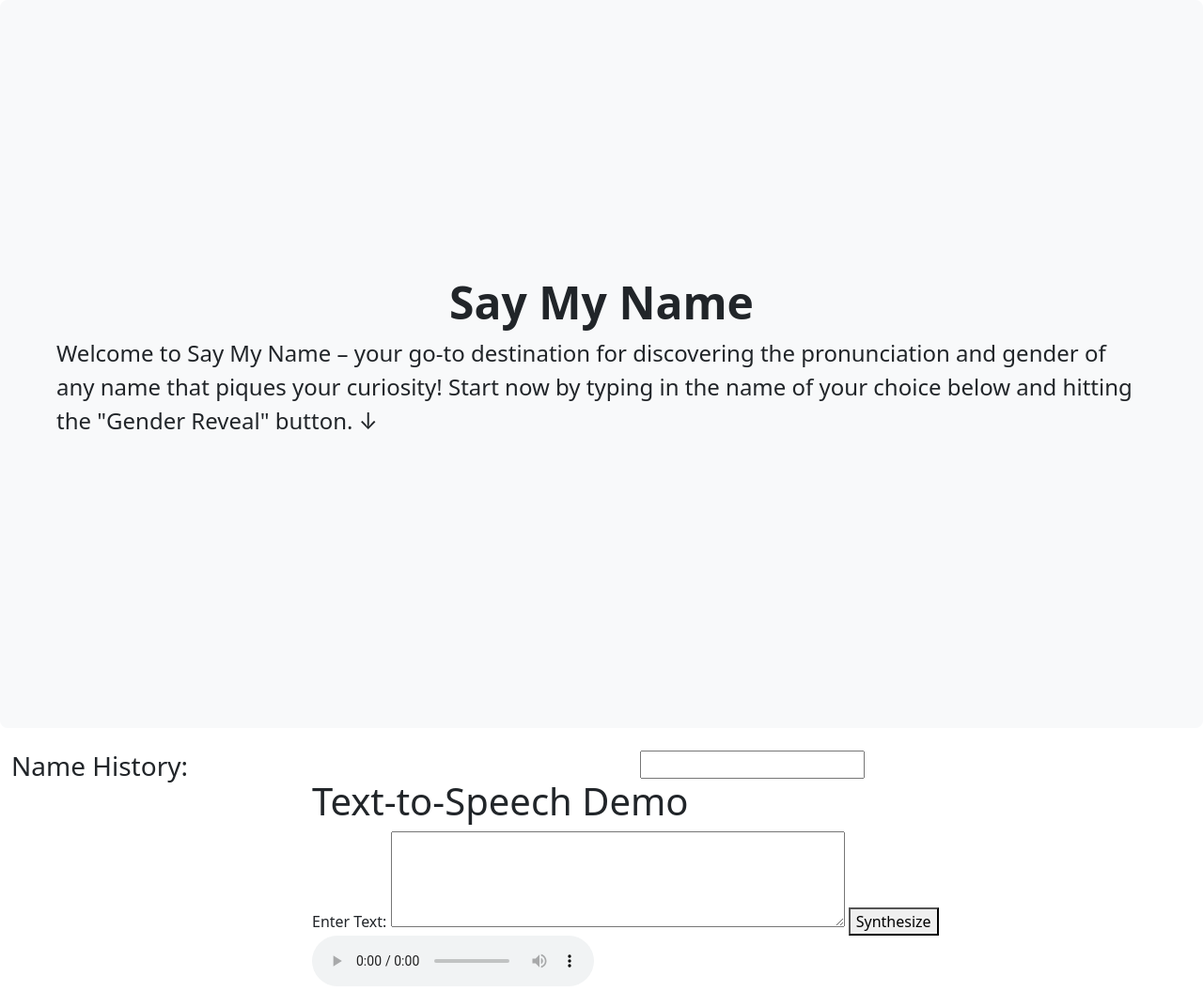
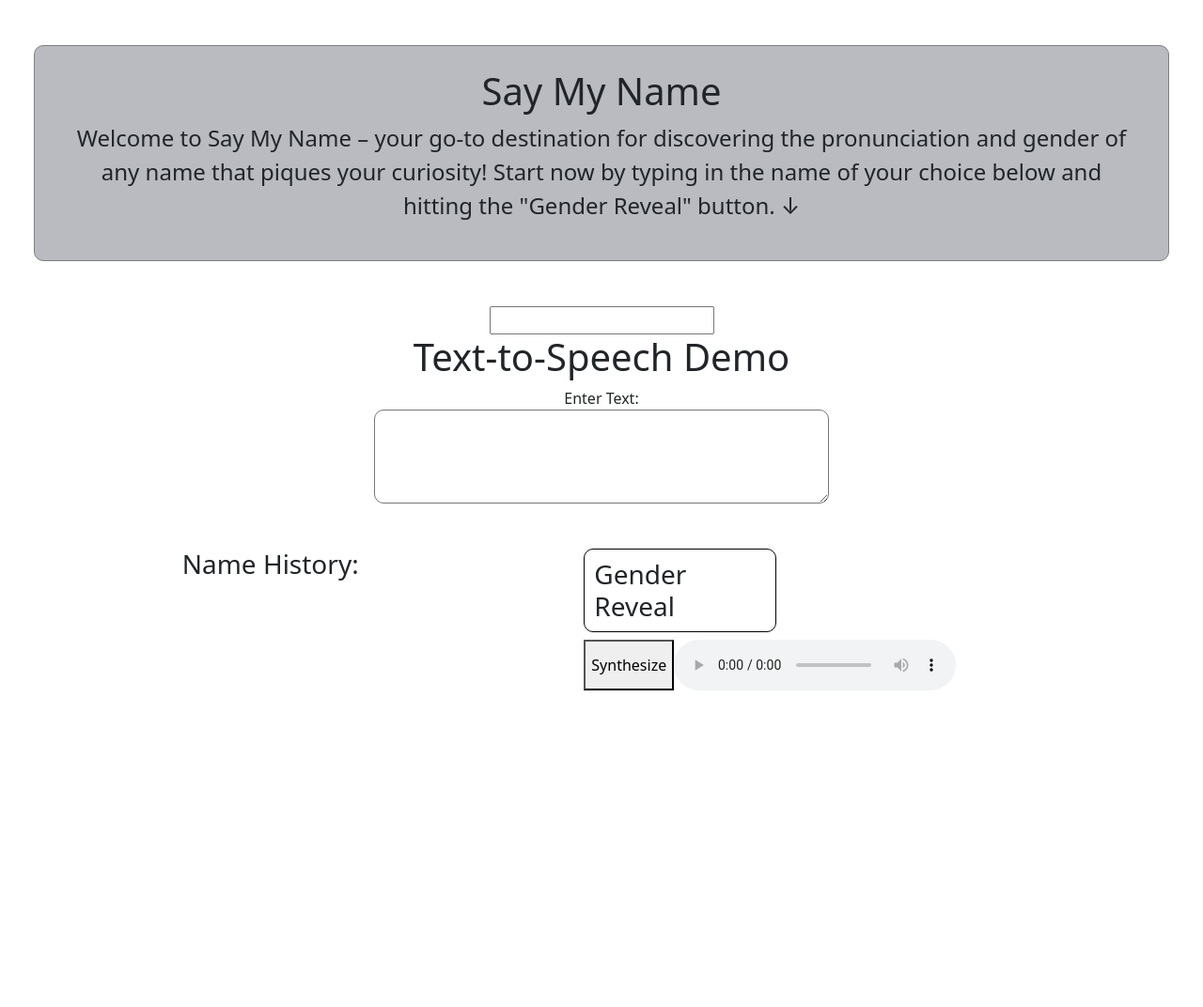
Before and after one commit to Brendh4/Say-My-Name, a plain HTML site: page index.html in a window 1280 px wide. Shown: the whole page at 94% size. After the commit the page ends 800 px from the top, so only its background shows below. Drawn offline with nearby package versions, Linux system fonts and the light colour scheme.

Commit message:
Enhacements in ui

```diff
--- a/assets/style.css
+++ b/assets/style.css
@@ -1,11 +1,7 @@
-.jumboBackground {
-  height: calc(100vh - 25px);
-  background-image: url();
-  background-size: cover;
-  background-repeat: no-repeat;
-  display: flex;
-  align-items: center;
-  justify-content: center;
+.jumbotron {
+  border-radius: 10px;
+  border: 1px solid grey;
+  background-color: rgb(186, 186, 193);
 }
 
 .nameEntered {
@@ -19,4 +15,30 @@
 .list-group-item {
   background-color: rgb(186, 186, 193) !important;
   margin: 2px;
+  text-align: left;
+  margin-left: 30px;
 }
+
+.text {
+  text-align: center;
+}
+
+.text-area {
+  width: 40% !important;
+  height: 100px;
+  border-radius: 10px;
+}
+
+.h3-heading {
+  text-align: left;
+  border: 1px solid black;
+  border-radius: 10px;
+  padding: 10px;
+  width: 30%;
+  display: inline-block;
+  margin-left: 70px;
+}
+
+.audio {
+  margin-left: 70px;
+}
--- a/index.html
+++ b/index.html
@@ -14,9 +14,9 @@
   </head>
   <body>
     <!--JUMBOTRON-->
-    <div class="p-5 mb-4 bg-body-tertiary rounded-3 jumboBackground">
-      <div class="container-fluid py-5 jumboCopy">
-        <h1 class="display-5 fw-bold title">Say My Name</h1>
+    <div class="container-fluid text-center p-5" style="max-width: 1400px">
+      <div class="row p-4 jumbotron">
+        <h1>Say My Name</h1>
         <p class="col-md-12 fs-4">
           Welcome to Say My Name – your go-to destination for discovering the
           pronunciation and gender of any name that piques your curiosity! Start
@@ -24,26 +24,31 @@
           Reveal" button. ↓
         </p>
       </div>
-    </div>
 
-    <!--USER INPUT-->
-    <div class="container-fluid" style="max-width: 1400px">
-      <div class="row">
-        <aside class="col-lg-3 pb-3">
-          <div class="list-group" id="history"><p>Name</p></div>
+      <!--USER INPUT-->
+      <div class="row mt-5">
+        <div class="col-lg-12 nameEntered">
+          <input id="userInput" />
+        </div>
+        <!------------------------------------------------------>
+        <h1 class="text">Text-to-Speech Demo</h1>
+        <label class="text" for="textInput">Enter Text:</label>
+        <textarea class="text-area mx-auto" id="textInput"></textarea>
+      </div>
+      <div class="row mt-5 d-flex">
+        <aside class="col-lg-5">
+          <div class="list-group" id="history"></div>
         </aside>
-        <div class="col-lg-9 pb-3">
-          <div class="nameEntered">
-            <input id="userInput" />
+        <div class="col-lg-7">
+          <div class="mb-3 d-flex flex-column">
+            <!-- Adjusted margin-left to 0 -->
+            <h3 class="h3-heading">Gender Reveal</h3>
+            <div class="d-flex audio">
+              <!-- Adjusted margin-left to 0 -->
+              <button id="synthesizeButton">Synthesize</button>
+              <audio id="audioPlayer" controls></audio>
+            </div>
           </div>
-          <!------------------------------------------------------>
-          <h1>Text-to-Speech Demo</h1>
-
-          <label for="textInput">Enter Text:</label>
-          <textarea id="textInput" rows="4" cols="50"></textarea>
-          <button id="synthesizeButton">Synthesize</button>
-
-          <audio id="audioPlayer" controls></audio>
         </div>
       </div>
     </div>
```
